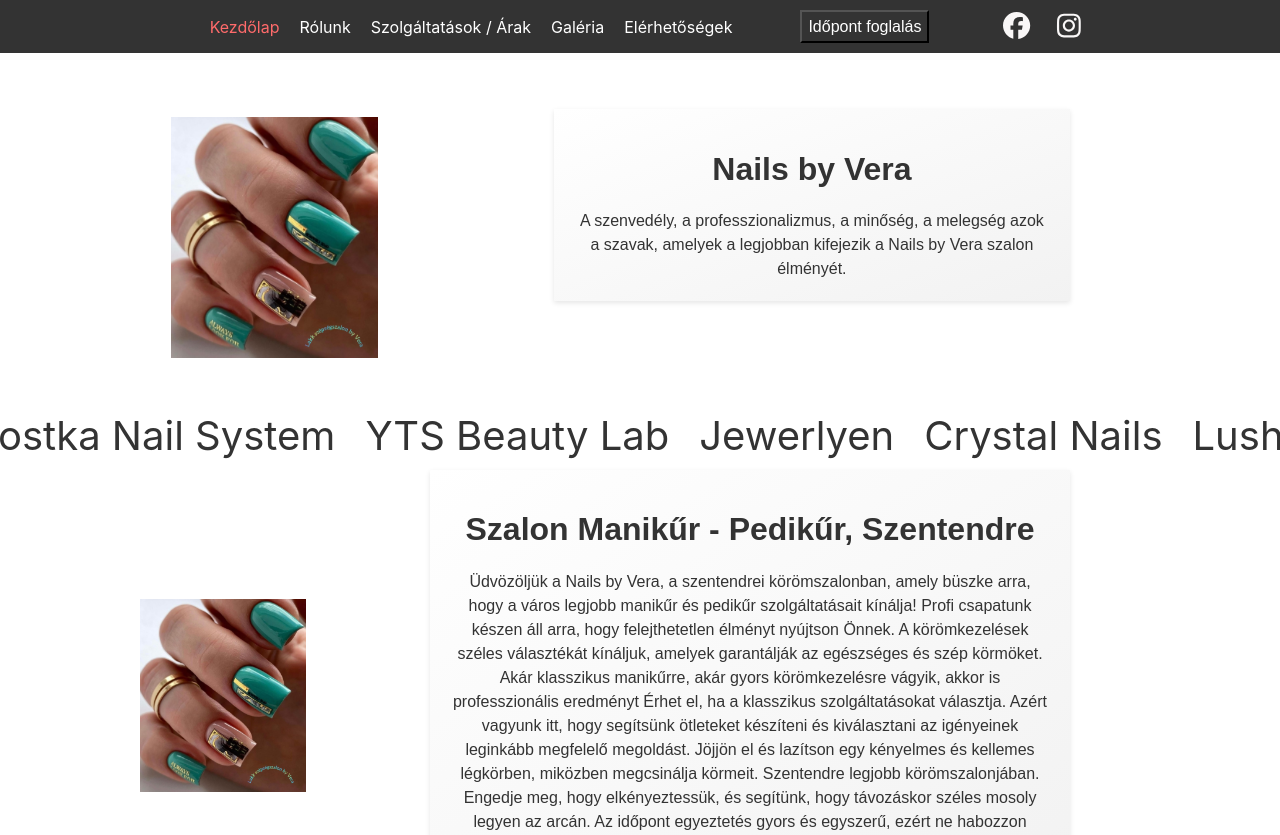
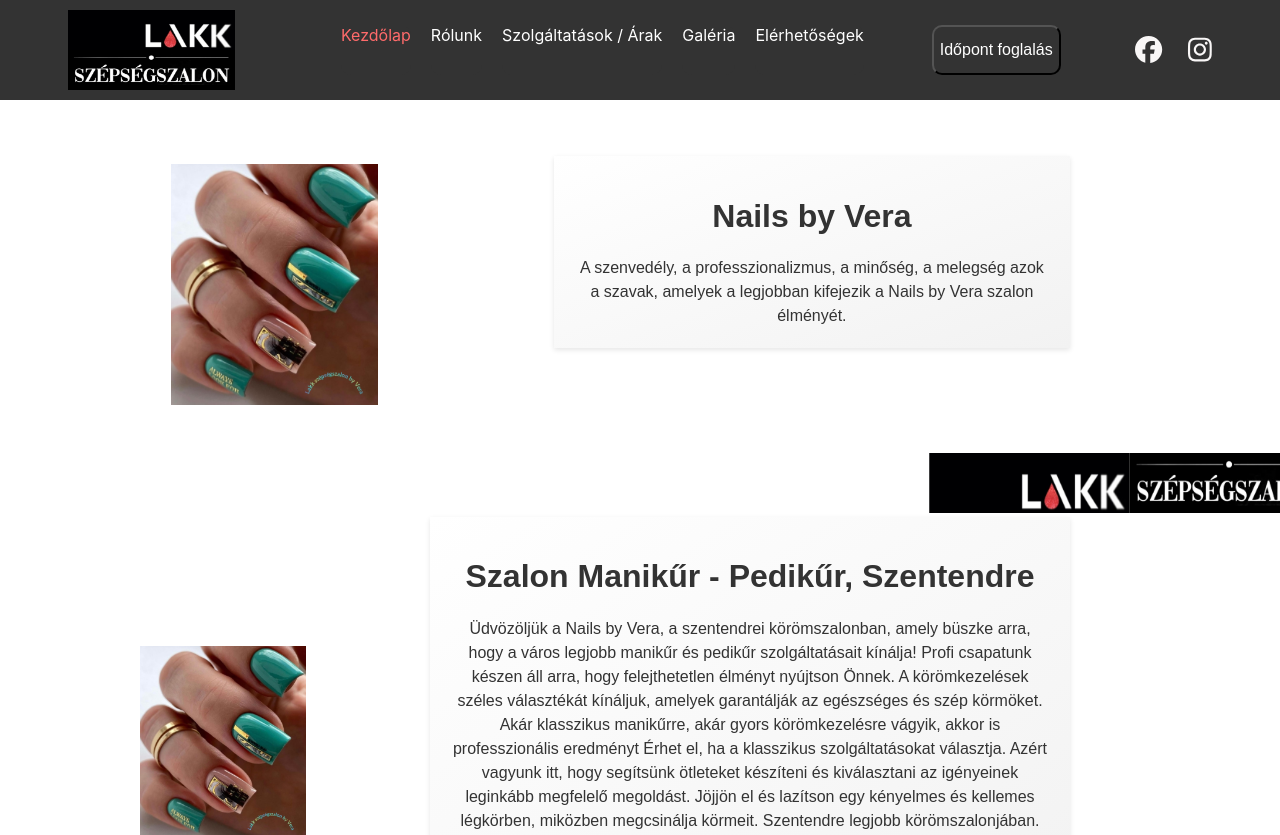
Before and after one commit to hunbp75/Nail, a React (Create React App) app: page / in a window 1280 px wide. Shown: the top 835 px of the page. Built offline with nearby package versions, Linux system fonts and the light colour scheme.

Commit message:
working on the logo

```diff
--- a/src/Pages/Home/Home.jsx
+++ b/src/Pages/Home/Home.jsx
@@ -9,6 +9,8 @@
 import Pedicure from "../Product/Pedicure";
 import Nails from "../Product/Nails";
 import Kids from "../Product/Kids";
+import logo_1 from "../ContactUs/logo/logo_1.jpg";
+import logo_2 from "../ContactUs/logo/logo_2.jpg";
 
 const Home = () => {
   const [isManicureModalOpen, setManicureModalOpen] = useState(false);
@@ -66,10 +68,17 @@
       <div className="marquee-container">
         <div className="marquee">
           <span>
-            <FontAwesomeIcon icon={faFacebook} /> Facebook
+            <div className="logoContainer_home">
+              <img id="logo_home" src={logo_2} alt=""></img>
+              <img id="logo_home" src={logo_1} alt=""></img>
+            </div>
           </span>
           <span>
-            <FontAwesomeIcon icon={faInstagram} /> Instagram
+            <FontAwesomeIcon icon={faFacebook} id="facebook" /> Facebook
+          </span>
+          <span>
+            <FontAwesomeIcon icon={faInstagram} style={{ color: "#E1306C" }} />{" "}
+            Instagram
           </span>
           <span>Kostka Nail System</span>
           <span>YTS Beauty Lab</span>
--- a/src/Pages/Home/home.css
+++ b/src/Pages/Home/home.css
@@ -73,7 +73,7 @@
 .marquee {
   display: inline-block;
   white-space: nowrap;
-  animation: marquee 10s linear infinite;
+  animation: marquee 30s linear infinite;
   height: 4rem;
   margin-top: 3rem;
 }
@@ -350,3 +350,18 @@
 h1 {
   text-align: center;
 }
+
+#logo_home {
+  height: 60px;
+  width: 200px;
+}
+
+.logoContainer_home {
+  display: flex;
+  flex-direction: row;
+  margin-right: 2rem;
+}
+
+#facebook {
+  color: blue;
+}
--- a/src/components/NavBar.jsx
+++ b/src/components/NavBar.jsx
@@ -4,6 +4,8 @@
 import "./navbar.css";
 import { faFacebook, faInstagram } from "@fortawesome/free-brands-svg-icons";
 import { FontAwesomeIcon } from "@fortawesome/react-fontawesome";
+import logo_1 from "../Pages/ContactUs/logo/logo_1.jpg";
+import logo_2 from "../Pages/ContactUs/logo/logo_2.jpg";
 
 const NavBar = () => {
   const [isPopupOpen, setIsPopupOpen] = useState(false);
@@ -18,6 +20,10 @@
 
   return (
     <nav className="navBar">
+      <div className="logoContainer">
+        <img id="logo_red" src={logo_2} alt=""></img>
+        <img id="logo_red" src={logo_1} alt=""></img>
+      </div>
       <div className="navButtonContainer">
         <NavLink to="/" exact>
           Kezdőlap
--- a/src/components/navbar.css
+++ b/src/components/navbar.css
@@ -1,6 +1,7 @@
 .navBar {
   display: flex;
   justify-content: center;
+  align-items: center;
   background-color: #333;
   padding: 10px;
 }
@@ -12,6 +13,8 @@
   font-size: 16px;
   transition: color 0.3s ease;
   background-color: #333;
+  height: 50px;
+  border-radius: 10px;
 }
 
 .navButton.active {
@@ -62,9 +65,19 @@
 
 .socialIcons a {
   margin-right: 10px;
-  color: #f9f7f7; /* Ikonok színe */
+  color: #f9f7f7;
 }
 
 .socialIcons a:last-child {
   margin-right: 0;
 }
+
+#logo_red {
+  height: 40px;
+}
+
+.logoContainer {
+  display: flex;
+  flex-direction: column;
+  margin-right: 6rem;
+}
```
Also changed, not shown: src/components/logo_red.jpg (added).
